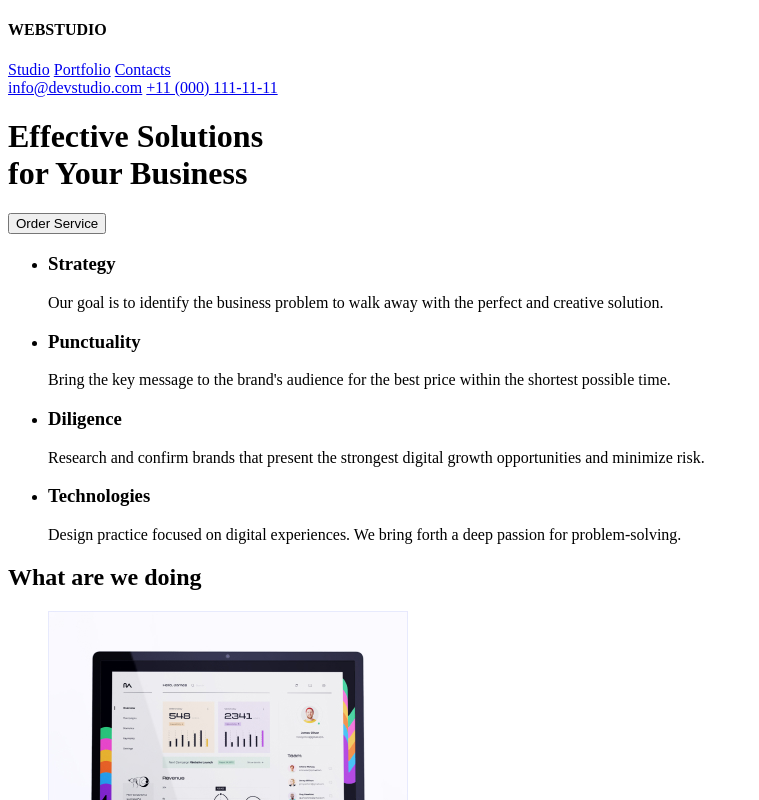
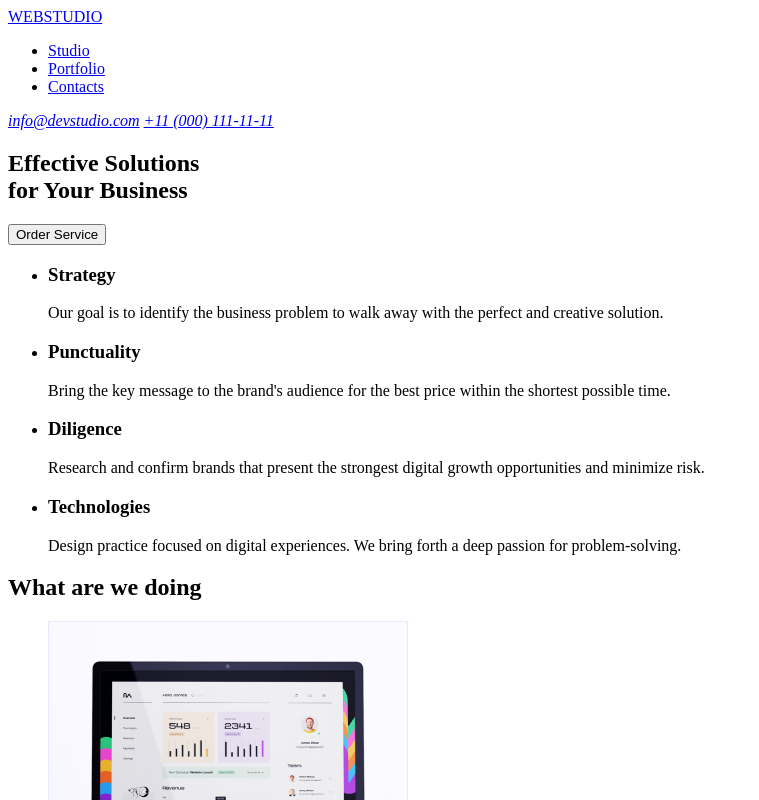
Before and after one commit to jxhnf/goit-markup-hw-01, a plain HTML site: page index.html in a window 1280 px wide. Shown: the top 800 px of the page, without its empty margins (0-759 px from the left). Drawn offline with Linux system fonts and the light colour scheme.

Commit message:
Fixed some errors.
For resubmission of HW#1

```diff
--- a/index.html
+++ b/index.html
@@ -7,39 +7,41 @@
 	</head>
 	<body>
 		<header>
-			<!-- Top line -->
-			<div>
-				<!-- Logo -->
-				<div>
-					<h4><span>WEB</span>STUDIO</h4>
-				</div>
-
-				<!-- Menu nav -->
-				<div>
+			<!-- Logo and navbar -->
 			<nav>
+				<a href="#"><span>WEB</span>STUDIO</a>
+				<ul>
+					<li>
 						<a href="#">Studio</a>
+					</li>
+					<li>
 						<a href="#">Portfolio</a>
+					</li>
+					<li>
 						<a href="#">Contacts</a>
+					</li>
+				</ul>
 			</nav>
-				</div>
 
 			<!-- Contacts -->
-				<div>
+			<address>
 				<a href="mailto:info@devstudio.com">info@devstudio.com</a>
 				<a href="tel:+11(000)111-11-11">+11 (000) 111-11-11</a>
-				</div>
-			</div>
+			</address>
 		</header>
 
 		<!-- Hero image -->
-		<div>
+
+		<main>
+			<!-- Hero Section -->
+			<section>
 				<h1>Effective Solutions <br />for Your Business</h1>
 				<button type="button">Order Service</button>
-		</div>
+			</section>
 
-		<main>
 			<!-- Section 1 -->
 			<section>
+				<h2 hidden>Feature</h2>
 				<ul>
 					<li>
 						<h3>Strategy</h3>
@@ -113,7 +115,7 @@
 							alt="profile picture of man in blue attire"
 							width="264"
 						/>
-						<p>Mark Guerrero</p>
+						<h3>Mark Guerrero</h3>
 						<p>Product Designer</p>
 					</li>
 					<li>
@@ -122,7 +124,7 @@
 							alt="profile picture of man smiling"
 							width="264"
 						/>
-						<p>Tom Ford</p>
+						<h3>Tom Ford</h3>
 						<p>Frontend Developer</p>
 					</li>
 					<li>
@@ -131,7 +133,7 @@
 							alt="profile picture of a girl in pink dress"
 							width="264"
 						/>
-						<p>Camila Garcia</p>
+						<h3>Camila Garcia</h3>
 						<p>Marketing</p>
 					</li>
 					<li>
@@ -140,7 +142,7 @@
 							alt="profile picture of a man in grey shirt"
 							width="264"
 						/>
-						<p>Daniel Wilson</p>
+						<h3>Daniel Wilson</h3>
 						<p>UI Designer</p>
 					</li>
 				</ul>
@@ -149,7 +151,7 @@
 
 		<!-- Footer -->
 		<footer>
-			<h4><span>WEB</span>STUDIO</h4>
+			<a href="#"><span>WEB</span>STUDIO</a>
 			<p>
 				Increase the flow of customers and <br />
 				sales for your business with digital <br />
```
Lines whose indentation alone changed are shown as unchanged.
